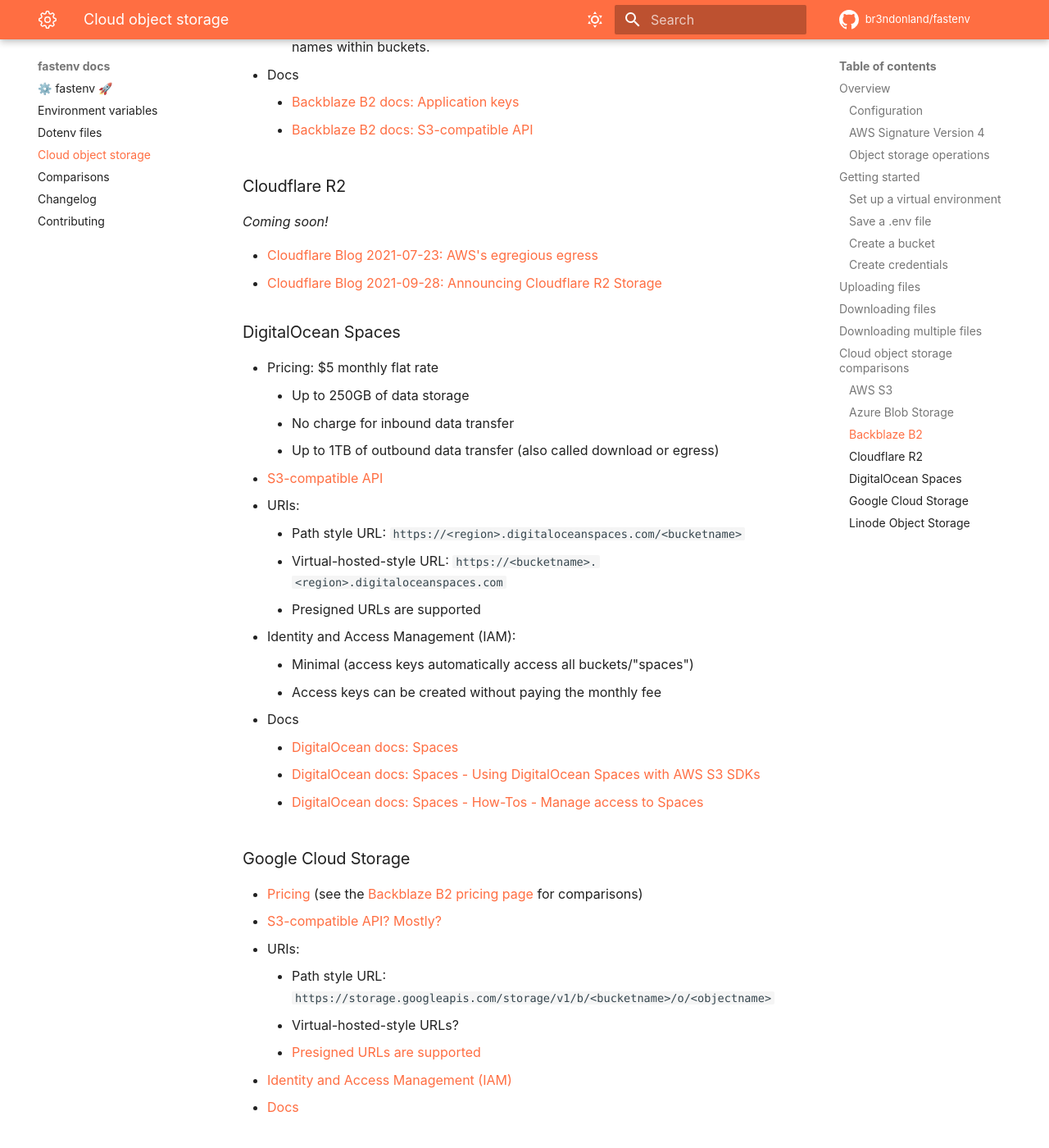
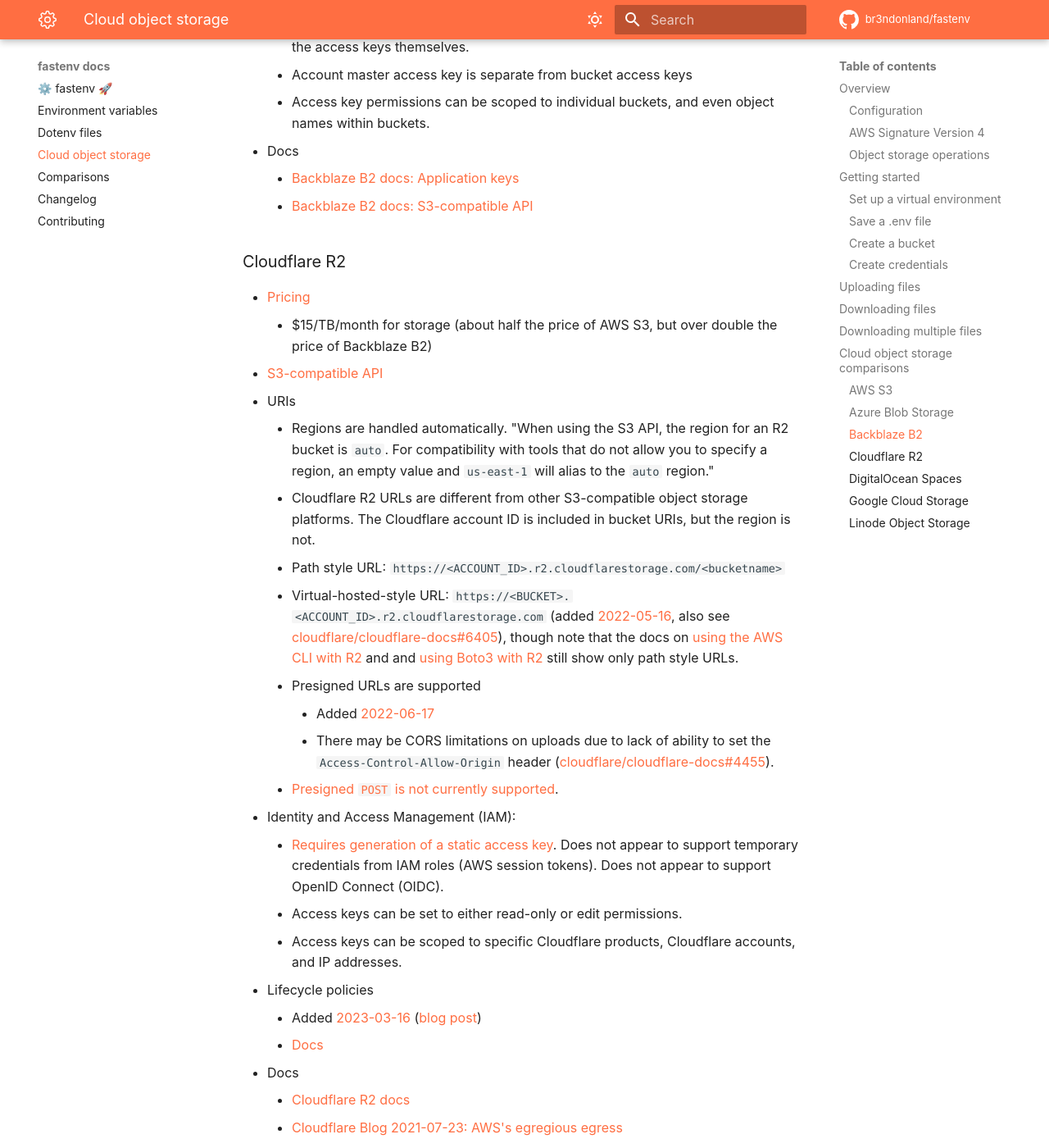
Before and after one commit to br3ndonland/fastenv, an MkDocs documentation site: the page built from docs/cloud-object-storage.md, in a window 1280 px wide and 1400 px high, scrolled down 7591 px. Shown: the whole window at 82% size. Built offline with MkDocs 1.6.1 and Material for MkDocs 9.7.7, drawn with Linux system fonts in a browser that asks for light colours; comment, search, counter and statistics services are not loaded; some of the changed text lies outside the part shown.

Commit message:
Add support for Cloudflare R2 object storage (#26)
Dotenv files are commonly kept in cloud object storage. fastenv provides
an object storage client for downloading and uploading dotenv files.
https://fastenv.bws.bio/cloud-object-storage

The fastenv object storage client currently supports AWS S3 and
Backblaze B2. There are many other object storage platforms with
"S3-compatible" APIs, including Cloudflare R2. This commit will
implement support for Cloudflare R2.
https://developers.cloudflare.com/r2/

- Handle Cloudflare R2 bucket hosts
  - The fastenv object storage client works with "virtual-hosted-style"
    URLs, as this is the preferred format for AWS S3
  - Cloudflare R2 "virtual-hosted-style" URLs, like
    `https://<BUCKET>.<ACCOUNT_ID>.r2.cloudflarestorage.com`, were
    implemented on 2022-05-16.
- Handle Cloudflare R2 bucket region `auto`
  https://developers.cloudflare.com/r2/api/s3/api/
- Add Cloudflare R2 credentials to tests
- Skip tests that do uploads with `POST` (Cloudflare R2 only supports
  uploads with `PUT`
  https://developers.cloudflare.com/r2/api/s3/presigned-urls/
- Update object storage docs with info on Cloudflare R2

https://github.com/br3ndonland/fastenv/pull/8
https://github.com/br3ndonland/fastenv/pull/25
[Cloudflare R2](https://developers.cloudflare.com/r2/)

```diff
--- a/docs/cloud-object-storage.md
+++ b/docs/cloud-object-storage.md
@@ -2,7 +2,7 @@
 
 ## Overview
 
-Dotenv files are commonly kept in [cloud object storage](https://en.wikipedia.org/wiki/Cloud_storage), but environment variable management packages typically don't integrate with object storage clients. Additional logic is therefore required to download the files from object storage prior to loading environment variables. This project offers integration with S3-compatible object storage. [AWS S3](https://docs.aws.amazon.com/AmazonS3/latest/userguide/Welcome.html) and [Backblaze B2](https://www.backblaze.com/b2/docs/) are directly supported and tested.
+Dotenv files are commonly kept in [cloud object storage](https://en.wikipedia.org/wiki/Cloud_storage), but environment variable management packages typically don't integrate with object storage clients. Additional logic is therefore required to download the files from object storage prior to loading environment variables. This project offers integration with S3-compatible object storage. [AWS S3](https://docs.aws.amazon.com/AmazonS3/latest/userguide/Welcome.html), [Backblaze B2](https://www.backblaze.com/b2/docs/), and [Cloudflare R2](https://developers.cloudflare.com/r2/) are directly supported and tested.
 
 !!!note "Why not Boto3?"
 
@@ -333,6 +333,8 @@
 ### AWS S3
 
 -   Pricing
+    -   $23/TB/month for storage
+    -   $90/TB/month outbound (also called download or egress), with further complex and expensive egress fees
     -   See the [Backblaze B2 pricing page](https://www.backblaze.com/b2/cloud-storage-pricing.html) for comparisons
     -   See [Backblaze Blog 2021-12-03: Why the world needs lower egress fees](https://www.backblaze.com/blog/why-the-world-needs-lower-egress-fees/) and [Cloudflare Blog 2021-07-23: AWS's egregious egress](https://blog.cloudflare.com/aws-egregious-egress/) for criticisms
 -   Identity and Access Management (IAM):
@@ -353,7 +355,7 @@
 ### Backblaze B2
 
 -   [Pricing](https://www.backblaze.com/b2/cloud-storage-pricing.html):
-    -   Data storage fees are 1/3 the price of S3
+    -   $6/TB/month for storage (about 1/4 the price of S3)
     -   Outbound (also called download or egress) data transfer fees are 1/4 the price of S3
     -   See [Backblaze Blog 2021-12-03: Why the world needs lower egress fees](https://www.backblaze.com/blog/why-the-world-needs-lower-egress-fees/)
 -   [S3-compatible API](https://www.backblaze.com/b2/docs/s3_compatible_api.html)\*
@@ -374,10 +376,30 @@
 
 ### Cloudflare R2
 
-_Coming soon!_
-
--   [Cloudflare Blog 2021-07-23: AWS's egregious egress](https://blog.cloudflare.com/aws-egregious-egress/)
--   [Cloudflare Blog 2021-09-28: Announcing Cloudflare R2 Storage](https://blog.cloudflare.com/introducing-r2-object-storage/)
+-   [Pricing](https://developers.cloudflare.com/r2/platform/pricing/)
+    -   $15/TB/month for storage (about half the price of AWS S3, but over double the price of Backblaze B2)
+-   [S3-compatible API](https://developers.cloudflare.com/r2/platform/s3-compatibility/api/)
+-   URIs
+    -   Regions are handled automatically. "When using the S3 API, the region for an R2 bucket is `auto`. For compatibility with tools that do not allow you to specify a region, an empty value and `us-east-1` will alias to the `auto` region."
+    -   Cloudflare R2 URLs are different from other S3-compatible object storage platforms. The Cloudflare account ID is included in bucket URIs, but the region is not.
+    -   Path style URL: `https://<ACCOUNT_ID>.r2.cloudflarestorage.com/<bucketname>`
+    -   Virtual-hosted-style URL: `https://<BUCKET>.<ACCOUNT_ID>.r2.cloudflarestorage.com` (added [2022-05-16](https://developers.cloudflare.com/r2/platform/changelog/#2022-05-16), also see [cloudflare/cloudflare-docs#6405](https://github.com/cloudflare/cloudflare-docs/pull/6405)), though note that the docs on [using the AWS CLI with R2](https://developers.cloudflare.com/r2/examples/aws/aws-cli/) and and [using Boto3 with R2](https://developers.cloudflare.com/r2/examples/aws/boto3/) still show only path style URLs.
+    -   Presigned URLs are supported
+        -   Added [2022-06-17](https://developers.cloudflare.com/r2/platform/changelog/#2022-06-17)
+        -   There may be CORS limitations on uploads due to lack of ability to set the `Access-Control-Allow-Origin` header ([cloudflare/cloudflare-docs#4455](https://github.com/cloudflare/cloudflare-docs/issues/4455)).
+    -   [Presigned `POST` is not currently supported](https://developers.cloudflare.com/r2/api/s3/presigned-urls/#supported-http-methods).
+-   Identity and Access Management (IAM):
+    -   [Requires generation of a static access key](https://developers.cloudflare.com/r2/data-access/s3-api/tokens/). Does not appear to support temporary credentials from IAM roles (AWS session tokens). Does not appear to support OpenID Connect (OIDC).
+    -   Access keys can be set to either read-only or edit permissions.
+    -   Access keys can be scoped to specific Cloudflare products, Cloudflare accounts, and IP addresses.
+-   Lifecycle policies
+    -   Added [2023-03-16](https://developers.cloudflare.com/r2/reference/changelog/#2023-03-16) ([blog post](https://blog.cloudflare.com/introducing-object-lifecycle-management-for-cloudflare-r2/))
+    -   [Docs](https://developers.cloudflare.com/r2/buckets/object-lifecycles/)
+-   Docs
+    -   [Cloudflare R2 docs](https://developers.cloudflare.com/r2/)
+    -   [Cloudflare Blog 2021-07-23: AWS's egregious egress](https://blog.cloudflare.com/aws-egregious-egress/)
+    -   [Cloudflare Blog 2021-09-28: Announcing Cloudflare R2 Storage](https://blog.cloudflare.com/introducing-r2-object-storage/)
+    -   [Cloudflare Blog 2022-09-21: R2 is now Generally Available](https://blog.cloudflare.com/r2-ga/)
 
 ### DigitalOcean Spaces
 
```
Also changed, not shown: docs/contributing.md (+12 -0 lines), 4 other files.
